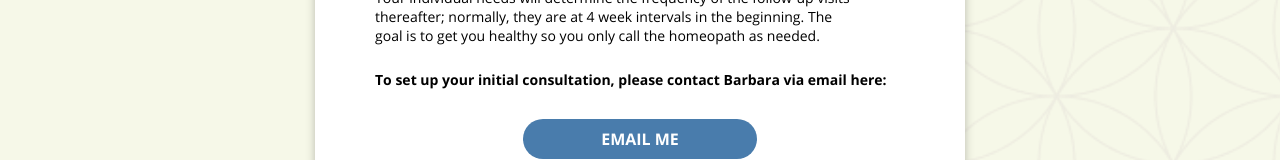
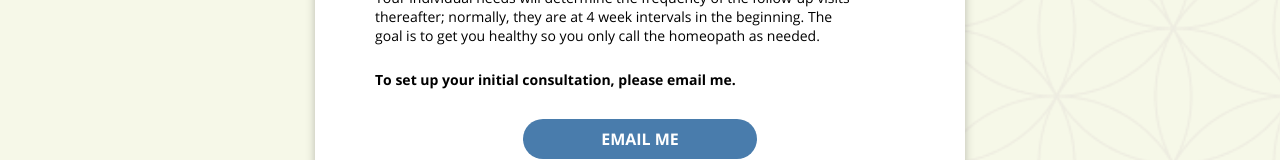
Before and after one commit to joe-gerhard/holistic-arts, a React (Create React App) app: page /consultation in a window 1280 px wide. Shown: the part 368-528 px from the top of the page. Built offline with nearby package versions, Linux system fonts and the light colour scheme.

Commit message:
Update text in consultation section

```diff
--- a/src/components/ConsultationSection/ConsultationSection.tsx
+++ b/src/components/ConsultationSection/ConsultationSection.tsx
@@ -26,8 +26,7 @@ const ConsultationSection = () => {
             you only call the homeopath as needed.
           </Styled.Text>
           <Styled.Header>
-            To set up your initial consultation, please contact Barbara via
-            email here:
+            To set up your initial consultation, please email me.
           </Styled.Header>
           <Styled.EmailLink
             target="_blank"
```
